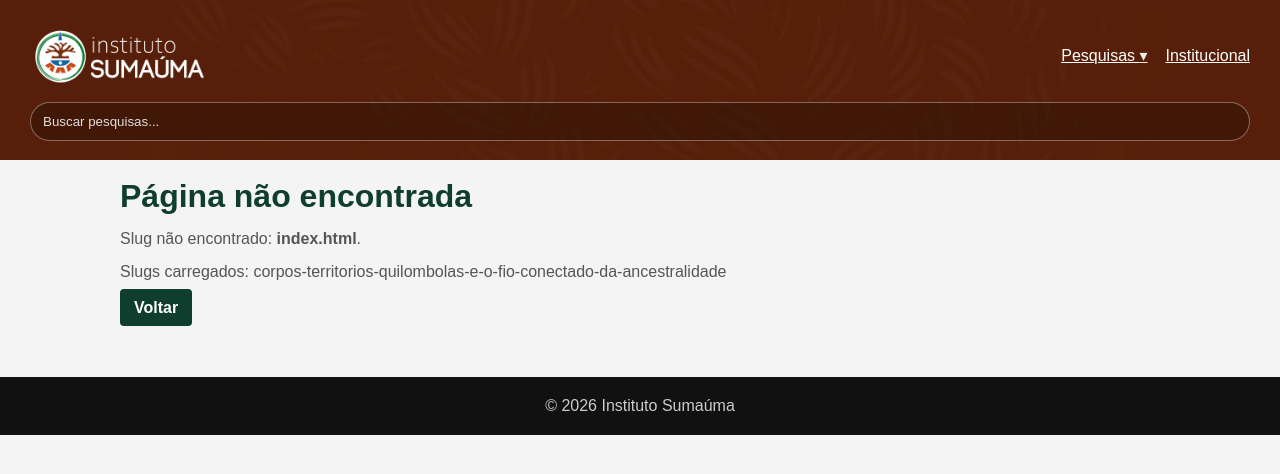
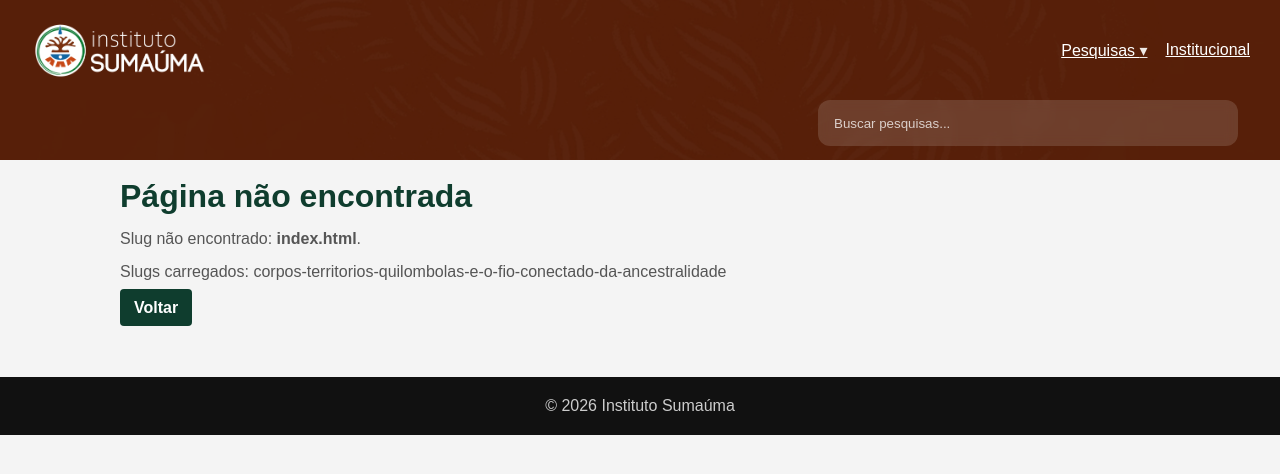
Before and after one commit to playmomentsstudios-commits/pesquisas-sumauma, a website: page index.html in a window 1280 px wide. Drawn offline with nearby package versions, Linux system fonts and the light colour scheme; no server answers.

Commit message:
Refine banner search styling

```diff
--- a/src/css/style.css
+++ b/src/css/style.css
@@ -34,7 +34,8 @@ img{ display:block; max-width:100%; }
   width:100%;
   display:flex;
   justify-content:flex-end;
-  margin-top:10px;
+  margin-top:14px;
+  padding:0 12px;
 }
 .header-overlay{
   height:100%;
@@ -782,17 +783,19 @@ img{ display:block; max-width:100%; }
 }
 .menu-search input{
   width:100%;
-  padding:10px 12px;
-  border-radius:999px;
-  border:1px solid rgba(255,255,255,.35);
-  background:rgba(0,0,0,.25);
+  height:46px;
+  padding:0 16px;
+  border-radius:12px;
+  border:none;
+  background:rgba(255,255,255,.14);
   color:#fff;
   outline:none;
+  box-shadow:none;
+  backdrop-filter:blur(6px);
 }
-.menu-search input::placeholder{ color: rgba(255,255,255,.85); }
+.menu-search input::placeholder{ color: rgba(255,255,255,.75); }
 .menu-search input:focus{
-  border-color: rgba(255,255,255,.65);
-  background: rgba(0,0,0,.32);
+  background: rgba(255,255,255,.22);
 }
 
 .search-panel{
@@ -857,11 +860,9 @@ img{ display:block; max-width:100%; }
     bottom: 12px;          /* ↓ controle fino: 8px mais colado | 20px mais alto */
     transform: translateX(-50%);
     width: calc(100% - 40px);
+    padding: 0 10px;
     margin-top: 0;
     justify-content: center;
-}
-
-
   }
 
   .header-search .menu-search{
@@ -1446,7 +1447,8 @@ body.no-scroll{ overflow:hidden; }
     display: block;
     box-sizing: border-box;
     height: 44px;          /* confortável no toque */
-    border-radius: 12px;
+    border-radius: 10px;
+    font-size: 14px;
   }
 
   .search-wrap button,
```
Lines whose indentation alone changed are shown as unchanged.
